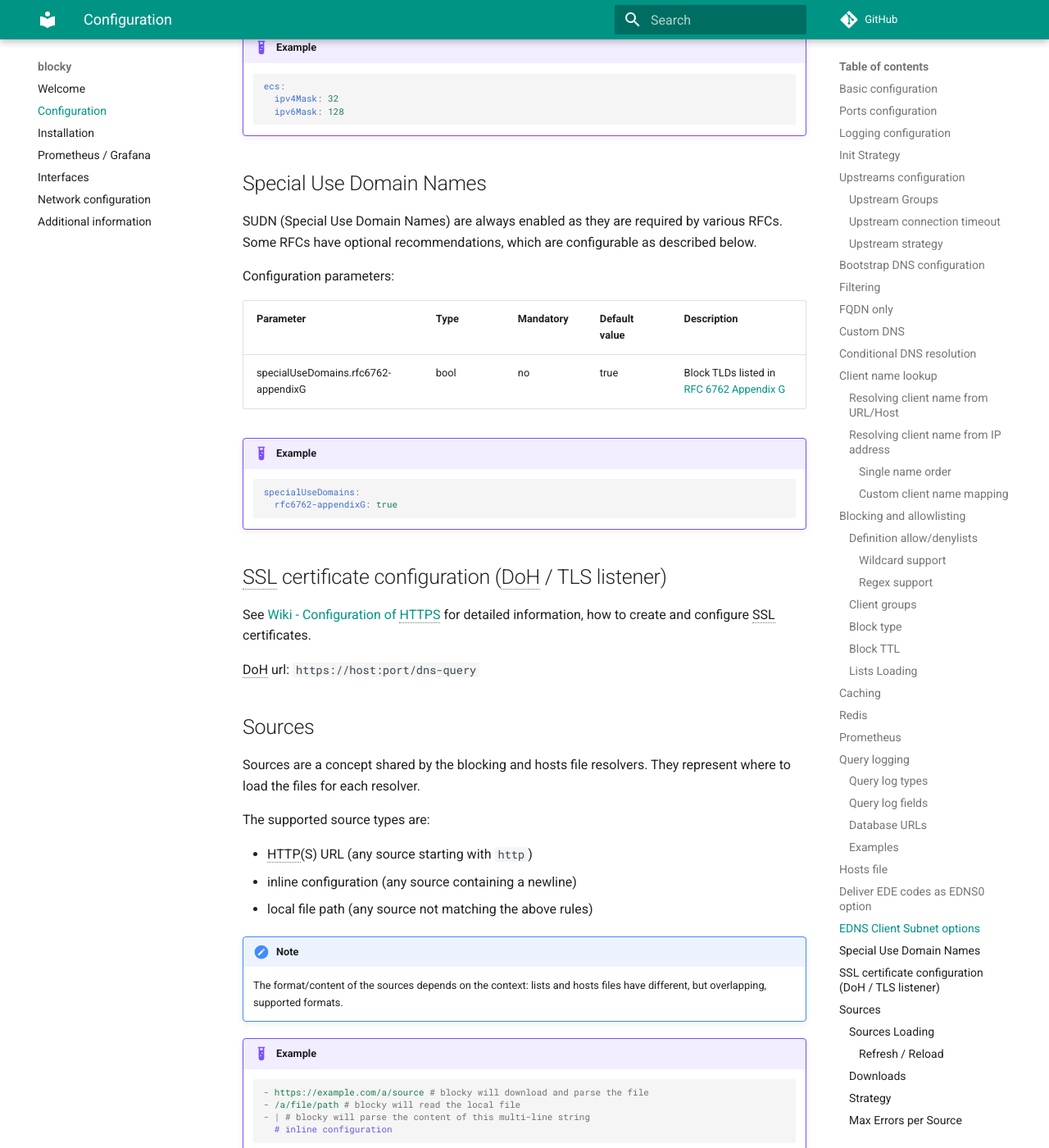
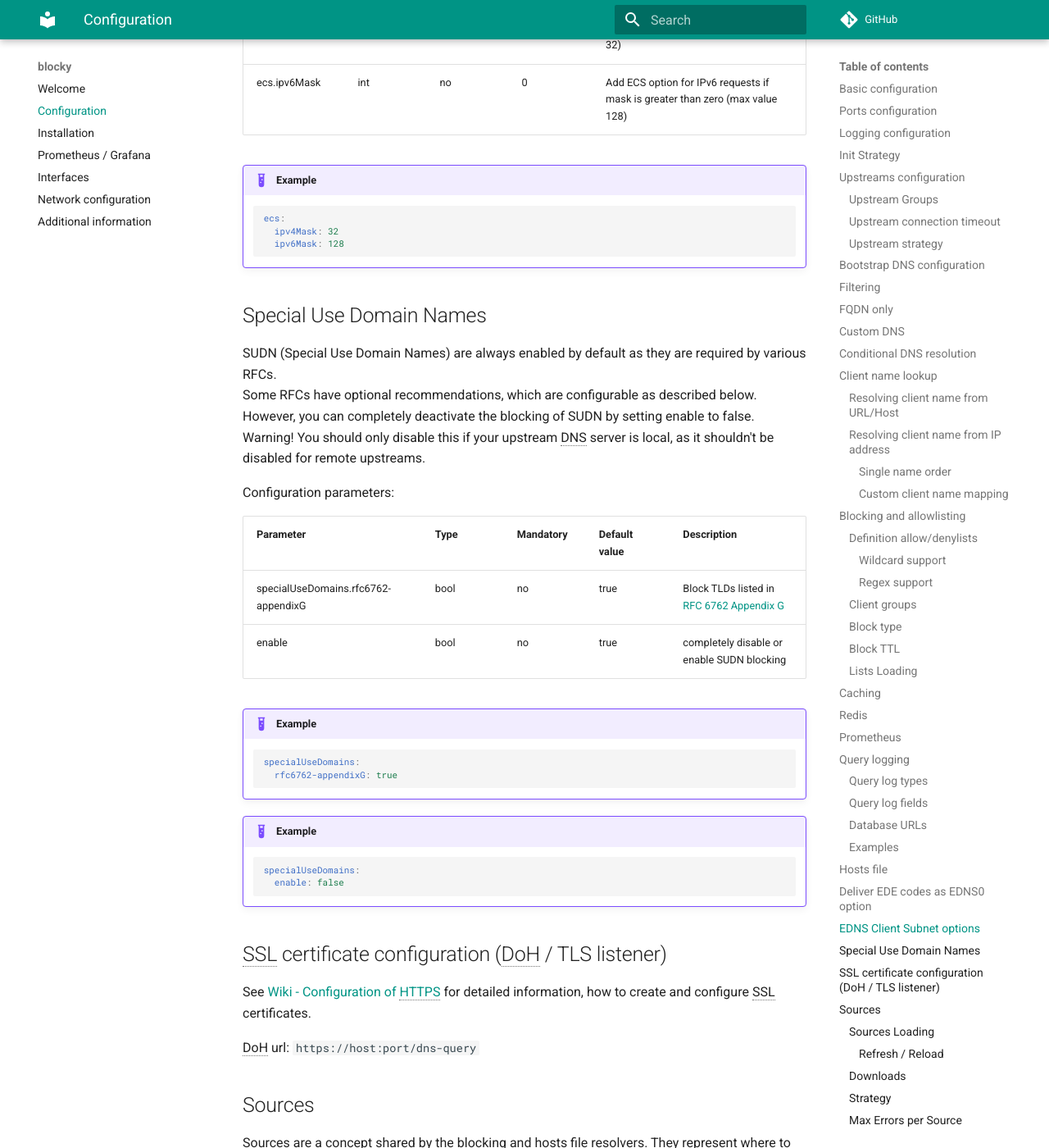
Before and after one commit to 0xERR0R/blocky, an MkDocs documentation site: the page built from docs/configuration.md, in a window 1280 px wide and 1400 px high, scrolled down 23524 px. Shown: the whole window at 82% size. Built offline with MkDocs 1.6.1 and Material for MkDocs 9.7.7, drawn with Linux system fonts in a browser that asks for light colours; comment, search, counter and statistics services are not loaded; the version menu is left out; some of the changed text lies outside the part shown.

Commit message:
feat: ability to disable "Special Use Domain Name" blocking (#1618)
---------

Co-authored-by: mapl <mapl@mapl.localan>

````diff
--- a/docs/config.yml
+++ b/docs/config.yml
@@ -337,6 +337,7 @@ specialUseDomains:
   # optional: block recomended private TLDs
   # default: true
   rfc6762-appendixG: true
+  enable: true
 
 # optional: configure extended client subnet (ECS) support
 ecs:
--- a/docs/configuration.md
+++ b/docs/configuration.md
@@ -11,12 +11,12 @@ configuration properties as [JSON](config.yml).
 
 ## Basic configuration
 
-| Parameter           | Type                | Mandatory | Default value | Description                                                                                                |
-| ------------------- | ------------------- | --------- | ------------- | ---------------------------------------------------------------------------------------------------------- |
-| certFile            | path                | no        |               | Path to cert and key file for SSL encryption (DoH and DoT); if empty, self-signed certificate is generated |
-| keyFile             | path                | no        |               | Path to cert and key file for SSL encryption (DoH and DoT); if empty, self-signed certificate is generated |
-| minTlsServeVersion  | string              | no        | 1.2           | Minimum TLS version that the DoT and DoH server use to serve those encrypted DNS requests                  |
-| connectIPVersion    | enum (dual, v4, v6) | no        | dual          | IP version to use for outgoing connections (dual, v4, v6)                                                  |
+| Parameter          | Type                | Mandatory | Default value | Description                                                                                                |
+| ------------------ | ------------------- | --------- | ------------- | ---------------------------------------------------------------------------------------------------------- |
+| certFile           | path                | no        |               | Path to cert and key file for SSL encryption (DoH and DoT); if empty, self-signed certificate is generated |
+| keyFile            | path                | no        |               | Path to cert and key file for SSL encryption (DoH and DoT); if empty, self-signed certificate is generated |
+| minTlsServeVersion | string              | no        | 1.2           | Minimum TLS version that the DoT and DoH server use to serve those encrypted DNS requests                  |
+| connectIPVersion   | enum (dual, v4, v6) | no        | dual          | IP version to use for outgoing connections (dual, v4, v6)                                                  |
 
 !!! example
 
@@ -29,12 +29,12 @@ configuration properties as [JSON](config.yml).
 
 All logging port are optional.
 
-| Parameter   | Type                   | Default value | Description                                                                                                                                                                                                                                       |
-| ----------- | ---------------------- | ------------- | ------------------------------------------------------------------------------------------------------------------------------------------------------------------------------------------------------------------------------------------------- |
-| ports.dns   | [IP]:port[,[IP]:port]* | 53            | Port(s) and optional bind ip address(es) to serve DNS endpoint (TCP and UDP). If you wish to specify a specific IP, you can do so such as `192.168.0.1:53`. Example: `53`, `:53`, `127.0.0.1:53,[::1]:53`                                         |
-| ports.tls   | [IP]:port[,[IP]:port]* |               | Port(s) and optional bind ip address(es) to serve DoT DNS endpoint (DNS-over-TLS). If you wish to specify a specific IP, you can do so such as `192.168.0.1:853`. Example: `83`, `:853`, `127.0.0.1:853,[::1]:853`                                |
-| ports.http  | [IP]:port[,[IP]:port]* |               | Port(s) and optional bind ip address(es) to serve HTTP used for prometheus metrics, pprof, REST API, DoH... If you wish to specify a specific IP, you can do so such as `192.168.0.1:4000`. Example: `4000`, `:4000`, `127.0.0.1:4000,[::1]:4000` |
-| ports.https | [IP]:port[,[IP]:port]* |               | Port(s) and optional bind ip address(es) to serve HTTPS used for prometheus metrics, pprof, REST API, DoH... If you wish to specify a specific IP, you can do so such as `192.168.0.1:443`. Example: `443`, `:443`, `127.0.0.1:443,[::1]:443`     |
+| Parameter   | Type                    | Default value | Description                                                                                                                                                                                                                                       |
+| ----------- | ----------------------- | ------------- | ------------------------------------------------------------------------------------------------------------------------------------------------------------------------------------------------------------------------------------------------- |
+| ports.dns   | [IP]:port[,[IP]:port]\* | 53            | Port(s) and optional bind ip address(es) to serve DNS endpoint (TCP and UDP). If you wish to specify a specific IP, you can do so such as `192.168.0.1:53`. Example: `53`, `:53`, `127.0.0.1:53,[::1]:53`                                         |
+| ports.tls   | [IP]:port[,[IP]:port]\* |               | Port(s) and optional bind ip address(es) to serve DoT DNS endpoint (DNS-over-TLS). If you wish to specify a specific IP, you can do so such as `192.168.0.1:853`. Example: `83`, `:853`, `127.0.0.1:853,[::1]:853`                                |
+| ports.http  | [IP]:port[,[IP]:port]\* |               | Port(s) and optional bind ip address(es) to serve HTTP used for prometheus metrics, pprof, REST API, DoH... If you wish to specify a specific IP, you can do so such as `192.168.0.1:4000`. Example: `4000`, `:4000`, `127.0.0.1:4000,[::1]:4000` |
+| ports.https | [IP]:port[,[IP]:port]\* |               | Port(s) and optional bind ip address(es) to serve HTTPS used for prometheus metrics, pprof, REST API, DoH... If you wish to specify a specific IP, you can do so such as `192.168.0.1:443`. Example: `443`, `:443`, `127.0.0.1:443,[::1]:443`     |
 
 !!! example
 
@@ -49,12 +49,12 @@ All logging port are optional.
 
 All logging options are optional.
 
-| Parameter     | Type                                   | Default value | Description                                                                                                                                      |
-| ------------- | -------------------------------------- | ------------- | ------------------------------------------------------------------------------------------------------------------------------------------------ |
-| log.level     | enum (trace, debug, info, warn, error) | info          | Log level                                                                                                                                        |
-| log.format    | enum (text, json)                      | text          | Log format (text or json).                                                                                                                       |
-| log.timestamp | bool                                   | true          | Log timestamps (true or false).                                                                                                                 |
-| log.privacy   | bool                                   | false         | Obfuscate log output (replace all alphanumeric characters with *) for user sensitive data like request domains or responses to increase privacy. |
+| Parameter     | Type                                   | Default value | Description                                                                                                                                       |
+| ------------- | -------------------------------------- | ------------- | ------------------------------------------------------------------------------------------------------------------------------------------------- |
+| log.level     | enum (trace, debug, info, warn, error) | info          | Log level                                                                                                                                         |
+| log.format    | enum (text, json)                      | text          | Log format (text or json).                                                                                                                        |
+| log.timestamp | bool                                   | true          | Log timestamps (true or false).                                                                                                                   |
+| log.privacy   | bool                                   | false         | Obfuscate log output (replace all alphanumeric characters with \*) for user sensitive data like request domains or responses to increase privacy. |
 
 !!! example
 
@@ -88,7 +88,6 @@ This applies to all of them. The default strategy is blocking.
 | upstreams.userAgent     | string                               | no        |               | HTTP User Agent when connecting to upstreams.  |
 
 For `init.strategy`, the "init" is testing the given resolvers for each group. The potentially fatal error, depending on the strategy, is if a group has no functional resolvers.
-
 
 ### Upstream Groups
 
@@ -198,7 +197,6 @@ Currently available strategies:
           - 9.8.7.6
     ```
 
-
 ## Bootstrap DNS configuration
 
 These DNS servers are used to resolve upstream DoH and DoT servers that are specified as host names, and list domains.
@@ -291,10 +289,11 @@ This configuration will also resolve any subdomain of the defined domain, recurs
 CNAME records are supported by utilizing the `zone` parameter. The zone file is a multiline string containing a [DNS Zone File](https://en.wikipedia.org/wiki/Zone_file#Example_file).
 For records defined using the `zone` parameter, the `customTTL` parameter is unused. Instead, the TTL is defined in the zone directly.
 The following directives are supported in the zone file:
-* `$ORIGIN` - sets the origin for relative domain names
-* `$TTL` - sets the default TTL for records in the zone
-* `$INCLUDE` - includes another zone file relative to the blocky executable
-* `$GENERATE` - generates a range of records
+
+- `$ORIGIN` - sets the origin for relative domain names
+- `$TTL` - sets the default TTL for records in the zone
+- `$INCLUDE` - includes another zone file relative to the blocky executable
+- `$GENERATE` - generates a range of records
 
 With the optional parameter `rewrite` you can replace domain part of the query with the defined part **before** the
 resolver lookup is performed.
@@ -412,7 +411,7 @@ Each list in a group is a "source" and can be downloaded, read from a file, or i
 
 The supported list formats are:
 
-1. the well-known [Hosts format](https://en.wikipedia.org/wiki/Hosts_(file))
+1. the well-known [Hosts format](<https://en.wikipedia.org/wiki/Hosts_(file)>)
 2. one domain per line (plain domain list)
 3. one wildcard per line
 4. one regex per line
@@ -692,20 +691,20 @@ Configuration parameters:
 To connect to a database, you must provide a URL like value for `target`. The exact format and supported parameters depends on the DB type.
 Parsing is handled not by Blocky, but third-party libraries, therefore the full documentation is external.
 
-| Database   | Full docs                                                                                       | Format                                                                                  | Example                                                             |
-| ---------- | ----------------------------------------------------------------------------------------------- | --------------------------------------------------------------------------------------- | ------------------------------------------------------------------- |
-| MySQL      | [Go MySQL driver Data Source Name](https://github.com/go-sql-driver/mysql#dsn-data-source-name) | `[username[:password]@][protocol[(host[:port])]]/dbname[?param1=value1[&paramN=valueN]]`| `username:password@tcp(localhost:3306)/blocky_query_log?timeout=15s`|
-| PostgreSQL | [pgx.ParseConfig](https://pkg.go.dev/github.com/jackc/pgx/v5/pgconn#ParseConfig)                | `postgres://[username[:password]@][host[:port]]/dbname[?param1=value1[&paramN=valueN]]` | `postgres://username@localhost:5432/blocky_query_log`               |
-| Timescale  | See PostgreSQL above                                                                            |                                                                                         |                                                                     |
+| Database   | Full docs                                                                                       | Format                                                                                   | Example                                                              |
+| ---------- | ----------------------------------------------------------------------------------------------- | ---------------------------------------------------------------------------------------- | -------------------------------------------------------------------- |
+| MySQL      | [Go MySQL driver Data Source Name](https://github.com/go-sql-driver/mysql#dsn-data-source-name) | `[username[:password]@][protocol[(host[:port])]]/dbname[?param1=value1[&paramN=valueN]]` | `username:password@tcp(localhost:3306)/blocky_query_log?timeout=15s` |
+| PostgreSQL | [pgx.ParseConfig](https://pkg.go.dev/github.com/jackc/pgx/v5/pgconn#ParseConfig)                | `postgres://[username[:password]@][host[:port]]/dbname[?param1=value1[&paramN=valueN]]`  | `postgres://username@localhost:5432/blocky_query_log`                |
+| Timescale  | See PostgreSQL above                                                                            |                                                                                          |                                                                      |
 
 !!! note
 
-  For increased security, it is recommended to configure the password for a PostgreSQL/Timescale connection via the `PGPASSFILE` environment variable.
+    For increased security, it is recommended to configure the password for a PostgreSQL/Timescale connection via the `PGPASSFILE` environment variable.
 
 ### Examples
 
 !!! example
-    **CSV format with limited logging information**
+**CSV format with limited logging information**
 
     ```yaml
     queryLog:
@@ -753,7 +752,6 @@ Configuration parameters:
         strategy: fast
     ```
 
-
 ## Deliver EDE codes as EDNS0 option
 
 DNS responses can be extended with EDE codes according to [RFC8914](https://datatracker.ietf.org/doc/rfc8914/).
@@ -792,20 +790,30 @@ EDNS Client Subnet (ECS) configuration parameters:
 
 ## Special Use Domain Names
 
-SUDN (Special Use Domain Names) are always enabled as they are required by various RFCs.
+SUDN (Special Use Domain Names) are always enabled by default as they are required by various RFCs.
 Some RFCs have optional recommendations, which are configurable as described below.
+However, you can completely deactivate the blocking of SUDN by setting enable to false.
+Warning! You should only disable this if your upstream DNS server is local, as it shouldn't be disabled for remote upstreams.
 
 Configuration parameters:
 
 | Parameter                           | Type | Mandatory | Default value | Description                                                                                   |
 | ----------------------------------- | ---- | --------- | ------------- | --------------------------------------------------------------------------------------------- |
 | specialUseDomains.rfc6762-appendixG | bool | no        | true          | Block TLDs listed in [RFC 6762 Appendix G](https://www.rfc-editor.org/rfc/rfc6762#appendix-G) |
+| enable                              | bool | no        | true          | completely disable or enable SUDN blocking                                                    |
 
 !!! example
 
     ```yaml
     specialUseDomains:
       rfc6762-appendixG: true
+    ```
+
+!!! example
+
+    ```yaml
+    specialUseDomains:
+      enable: false
     ```
 
 ## SSL certificate configuration (DoH / TLS listener)
````
Also changed, not shown: 4 other files.
